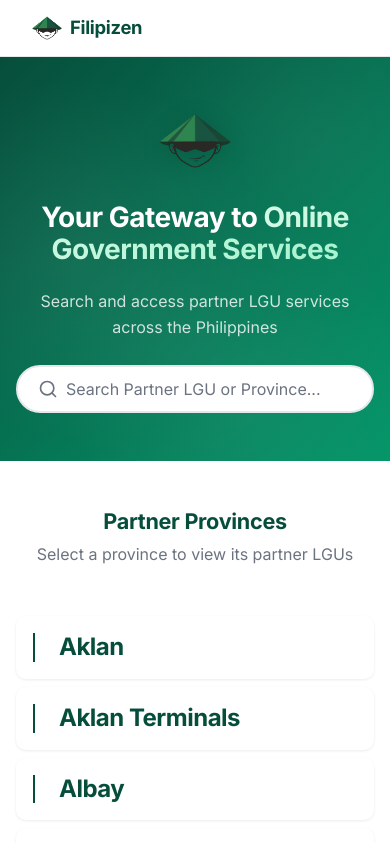
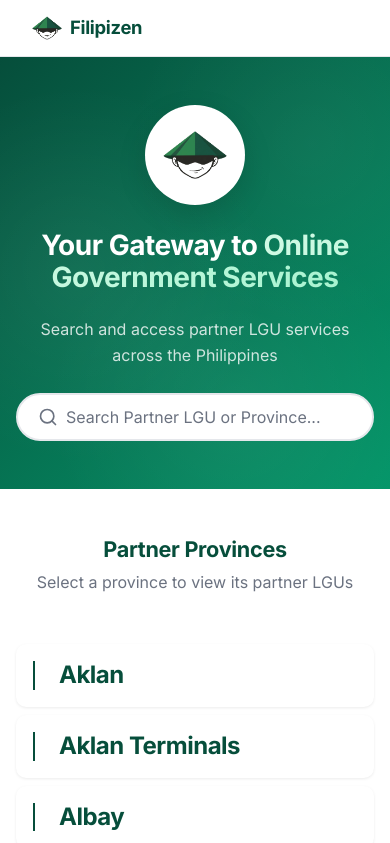
Before and after one commit to reyxdz/Filipizen, a React (Vite) app: page / in a window 390 px wide. Shown: the top 843 px of the page. Built offline with nearby package versions, Linux system fonts and the light colour scheme.

Commit message:
style(hero): Add white circular bg to logo and force title to single line

```diff
--- a/src/pages/HomePage.css
+++ b/src/pages/HomePage.css
@@ -29,12 +29,22 @@
   gap: var(--space-lg);
 }
 
+.hero__logo-container {
+  background: var(--bg);
+  border-radius: 50%;
+  width: 140px;
+  height: 140px;
+  display: flex;
+  align-items: center;
+  justify-content: center;
+  box-shadow: var(--shadow-lg);
+  animation: hero-logo-float 3s ease-in-out infinite;
+}
+
 .hero__logo {
-  width: 100px;
-  height: 100px;
+  width: 90px;
+  height: 90px;
   object-fit: contain;
-  filter: drop-shadow(0 4px 12px rgba(0, 0, 0, 0.15));
-  animation: hero-logo-float 3s ease-in-out infinite;
 }
 
 @keyframes hero-logo-float {
@@ -45,7 +55,7 @@
 .hero__title {
   font-size: 2.75rem;
   color: #fff;
-  max-width: 700px;
+  max-width: 1000px; /* Increased to keep text on one line */
   line-height: 1.15;
 }
 
@@ -61,7 +71,7 @@
 .hero__subtitle {
   font-size: 1.15rem;
   color: rgba(255, 255, 255, 0.8);
-  max-width: 500px;
+  max-width: 800px; /* Increased to ensure single line when possible */
 }
 
 /* Province Grid Section */
@@ -105,9 +115,14 @@
     padding: var(--space-2xl) 0;
   }
 
+  .hero__logo-container {
+    width: 100px;
+    height: 100px;
+  }
+
   .hero__logo {
-    width: 72px;
-    height: 72px;
+    width: 64px;
+    height: 64px;
   }
 
   .hero__title {
--- a/src/pages/HomePage.tsx
+++ b/src/pages/HomePage.tsx
@@ -24,7 +24,9 @@
       <section className="hero">
         <div className="hero__bg-pattern" />
         <div className="hero__content container">
-          <img src={logo} alt="Filipizen Logo" className="hero__logo" />
+          <div className="hero__logo-container">
+            <img src={logo} alt="Filipizen Logo" className="hero__logo" />
+          </div>
           <h1 className="hero__title">
             Your Gateway to <span className="hero__highlight">Online Government Services</span>
           </h1>
```
